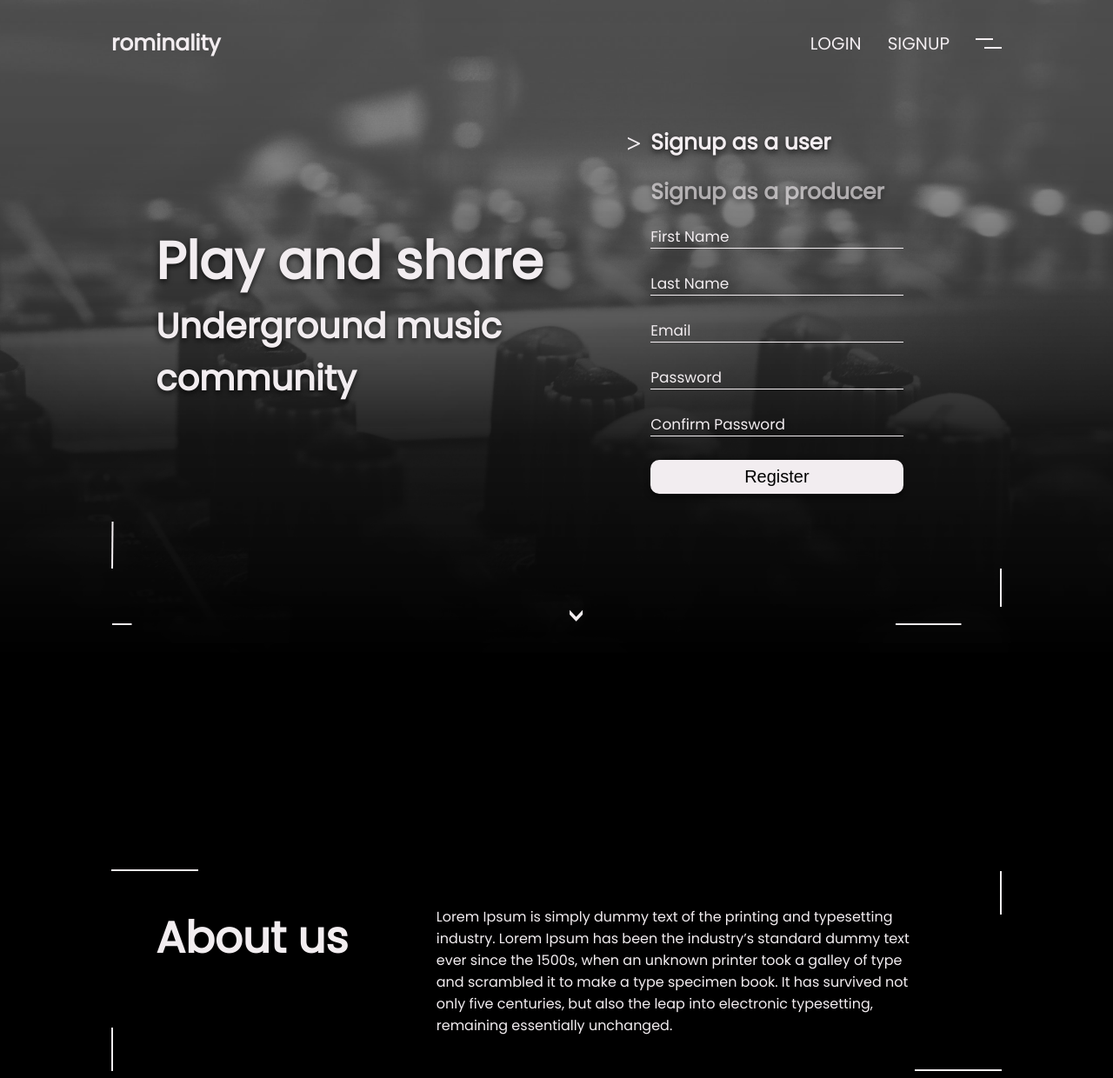
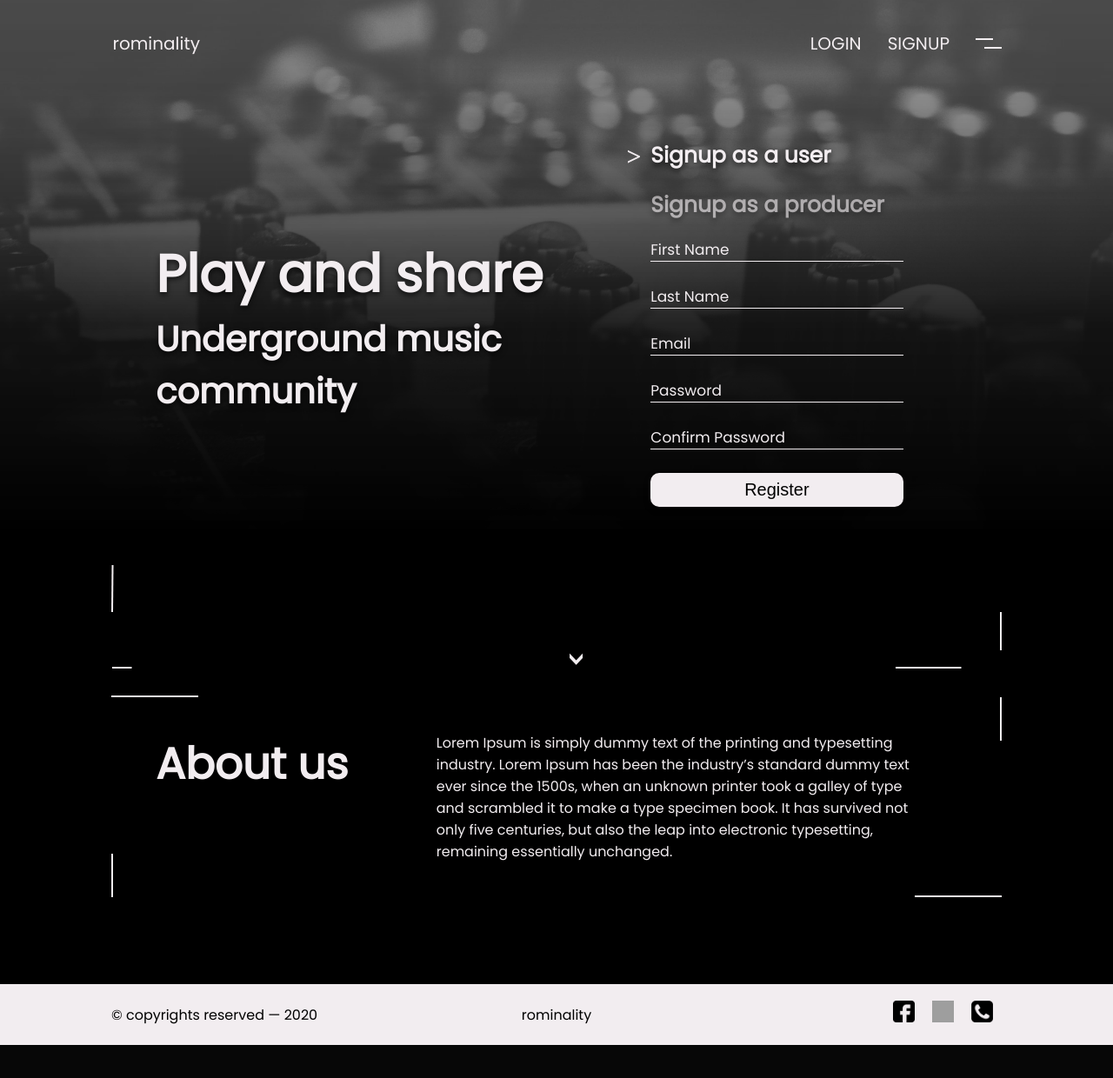
Before and after one commit to larisaai/rominality, a PHP site: page /users/signup.php in a window 1280 px wide. Shown: the top 1240 px of the page at 87% size. After the commit the page ends 1202 px from the top, so only its background shows below. Run offline with PHP 8.4, Linux system fonts and the light colour scheme; grey boxes are pictures that could not be loaded.

Commit message:
login/signup page responsive and fix the menu

```diff
--- a/css/landingpage.css
+++ b/css/landingpage.css
@@ -1,6 +1,8 @@
 .hero-container {
     height: 1000px;
-    max-height: 1366px;
+    max-height: calc(100vh - 150px);
+    margin-top:150px;
+
 }
 
 .hero-img {
@@ -13,7 +15,7 @@
     max-width: 100%;
     object-fit: cover;
     height: 900px;
-    max-height: 1366px;
+    max-height:calc(100vh - 150px);
 }
 
 .landing-page-container {
@@ -21,7 +23,6 @@
     flex-wrap: wrap;
     justify-content: center;
     align-items: center;
-    padding-top: 170px;
 }
 
 .titles {
@@ -45,7 +46,7 @@
     display: flex;
     justify-content: space-between;
     align-items: flex-end;
-    margin-top: 70px;
+    margin-top: 100px;
     position: relative;
 }
 .arrow-down{
@@ -146,20 +147,21 @@
     left: 0;
 }
 
-@media screen and (max-width:1400px) {
+@media screen and (max-width:1500px) {
+    .landing-page-bottom-lines {
+        margin-top: 100px;
+    }
+}
+@media screen and (max-width:1300px) {
 
-    .landing-page-container {
-        padding-top: 135px;
-    }
     .landing-page-bottom-lines {
-        margin-top: 15px;
+        margin-top: 50px;
     }
 }
 /* ipad */
-@media screen and (max-width:1024px) and  (max-height:1366px) {
-.hero-container { height: 1366px;}
-}
+
 @media only screen and (device-width : 1024px) and (device-height: 1366px) {
+    .hero-container { height: 1250px;}
     .login-form, .signup-form-container { height:600px;}
     .landing-page-bottom-lines { margin-top:95px;}
 }
@@ -172,16 +174,18 @@
     .about-us .about-title { width: 100%;}
     .about-us .about-description { width: 100%;}
 }
-
+@media screen and (max-width:900px) {
+    .titles, .landing-page-bottom-lines { margin-top:0; }
+}
 @media screen and (max-width:768px) {
+    .hero-container { height: 950px;}
     .titles { margin-top:50px; width:95%; }
     .landing-page-bottom-lines { margin-top:80px;}
-    .about-us-container { padding-top: 40px;}
+    .about-us-container { padding-top:0px;}
     .hero-container { max-height:990px;}
 }
 
 @media screen and (max-width:450px) {
-    .landing-page-container { padding-top: 100px;}
     .titles { margin-top:0; }
     .landing-page-bottom-lines svg:first-child, .landing-page-bottom-lines svg:last-child { display: none;}
     .landing-page-bottom-lines { margin-top: 45px;}
@@ -196,4 +200,5 @@
     and (device-height : 812px) {
         .hero-container { max-height: 816px;}
         .landing-page-bottom-lines { margin-top:120px;}
+        .titles { margin-top:30px;}
     }
--- a/css/navigation.css
+++ b/css/navigation.css
@@ -24,6 +24,9 @@
     color: var(--lightgrey);
     font-size: 20px;
     margin-left: 30px;
+}
+.navigation a.logo {
+    text-transform: lowercase;
 }
 
 .nav-right-aligned {
--- a/includes/menu.php
+++ b/includes/menu.php
@@ -3,7 +3,7 @@ echo '
     <nav class="navbar  " >
         <div class="box-wide">
             <div class="navigation ">
-                    <div class="nav-left-aligned"><h4>rominality</h4></div>
+                    <div class="nav-left-aligned"><a class="logo" href="../users/login.php">rominality</a></div>
                     <div class="nav-right-aligned">
                         <li><a href="../users/login.php">Login</a></li>
                         <li><a href="../users/signup.php">Signup</a></li>
--- a/includes/menu_logged.php
+++ b/includes/menu_logged.php
@@ -37,4 +37,4 @@ echo $_SESSION['user']['firstname']; ?>
     <script src="../scripts/drop-down-sub-menu.js"></script>
 
 ';
-                            ?>
+?>
--- a/users/profile.php
+++ b/users/profile.php
@@ -31,7 +31,7 @@
     /* Include <head></head> */
     require_once('../includes/menu_logged.php');
     ?>
-    <div class="container">
+    <div class="hero-container">
         <div class="hero-img-container">
             <img class="hero-img" src="../img/hero2.png">
         </div>
```
